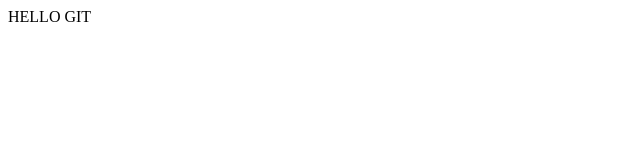
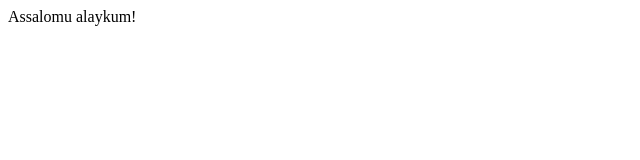
Before and after one commit to shokirovG/front-14, a plain HTML site: page index.html in a window 1280 px wide. Shown: the full height of the page, 0-640 px from the left. Drawn offline with Linux system fonts and the light colour scheme.

Commit message:
helloni o'zgartirdim

```diff
--- a/index.html
+++ b/index.html
@@ -7,6 +7,6 @@
     <title>Document</title>
   </head>
   <body>
-    HELLO GIT
+    Assalomu alaykum!
   </body>
 </html>
```
